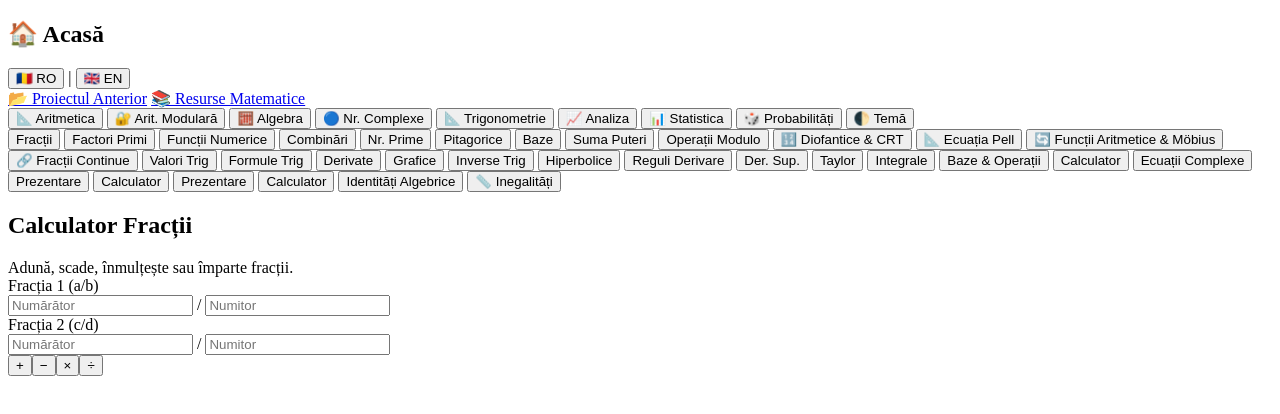
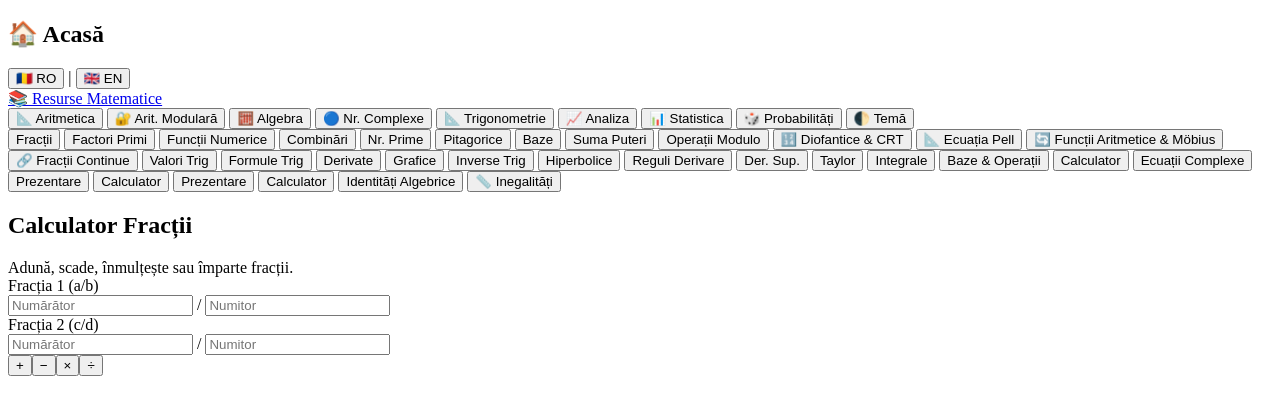
Before and after one commit to exceliorxtreme/math-hub, a website with bundled scripts: page index.html in a window 1280 px wide. Built offline with nearby package versions, Linux system fonts and the light colour scheme.

Commit message:
Update index.html

```diff
--- a/index.html
+++ b/index.html
@@ -24,7 +24,6 @@ window.MathJax = {
         <button class="lang-link" data-lang="en">🇬🇧 EN</button>
       </div>
       <div class="header-ext-row">
-        <a href="https://exceliorxtreme.github.io/simplemathtool/index.html" target="_blank" rel="noopener" data-i18n="old_proj_title" class="ext-btn">📂 Proiectul Anterior</a>
         <a href="resources.html" target="_blank" rel="noopener" data-i18n="res_link" class="ext-btn">📚 Resurse</a>
       </div>
     </div>
```
